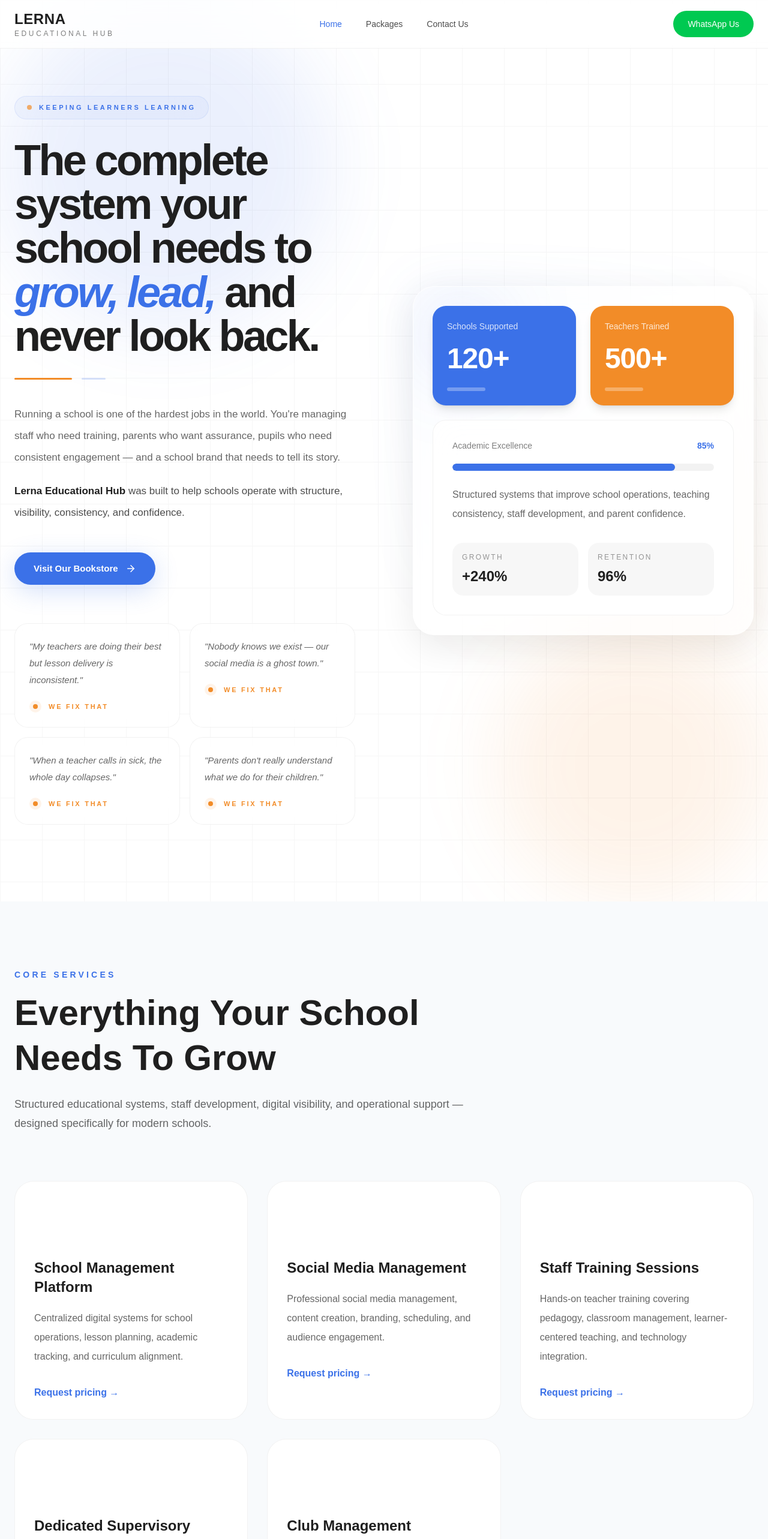
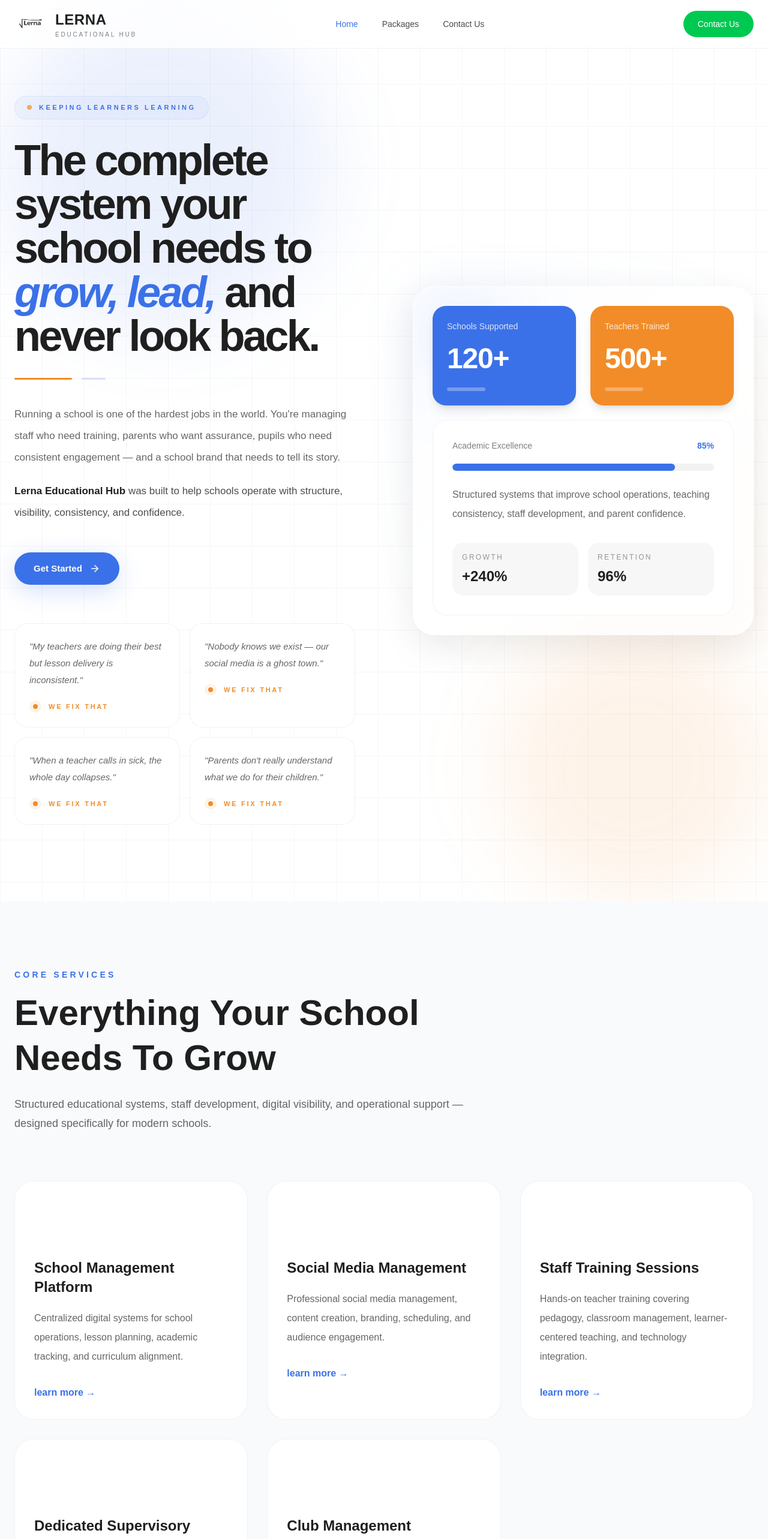
Before and after one commit to Wilsonide/lerna-official, a Next.js app: page / in a window 1280 px wide. Shown: the top 2566 px of the page at 60% size. Built offline with nearby package versions, Linux system fonts and the light colour scheme.

Commit message:
up and running

```diff
--- a/components/layout/footer.tsx
+++ b/components/layout/footer.tsx
@@ -24,7 +24,7 @@
             rel="noopener noreferrer"
             className="mt-8 inline-flex bg-brand-orange px-8 py-4 rounded-full font-medium hover:opacity-90 transition"
           >
-            Chat on WhatsApp
+            Contact Us
           </a>
         </div>
       </div>
--- a/components/layout/navbar.tsx
+++ b/components/layout/navbar.tsx
@@ -4,6 +4,7 @@
 import Link from "next/link";
 import { Menu, X } from "lucide-react";
 import { usePathname } from "next/navigation";
+import Image from "next/image";
 
 export default function Navbar() {
   const [open, setOpen] = useState(false);
@@ -20,16 +21,30 @@
     <header className="fixed top-0 left-0 right-0 z-50 border-b border-black/5 bg-white/80 backdrop-blur-xl">
       <div className="max-w-7xl mx-auto px-6 h-20 flex items-center justify-between">
         {/* Logo */}
-        <Link href="/" className="flex flex-col">
-          <span className="font-bold text-2xl tracking-wide text-brand-black">
-            LERNA
-          </span>
+        <Link href="/" className="flex items-center gap-3">
+          {/* Logo Image */}
+          <div className="flex items-center justify-center w-14 h-14 shrink-0">
+            <Image
+              src="/logo.png"
+              alt="Lerna Logo"
+              width={76}
+              height={76}
+              className="object-contain"
+              priority
+            />
+          </div>
 
-          <span className="text-xs tracking-[0.3em] text-black/50 uppercase">
-            Educational Hub
-          </span>
+          {/* Brand Text */}
+          <div className="flex flex-col justify-center leading-none">
+            <span className="font-bold text-2xl tracking-wide text-brand-black">
+              LERNA
+            </span>
+
+            <span className="mt-1 text-[10px] tracking-[0.28em] text-black/50 uppercase">
+              Educational Hub
+            </span>
+          </div>
         </Link>
-
         {/* Desktop Nav */}
         <nav className="hidden md:flex items-center gap-10">
           <Link href="/" className={linkClass("/")}>
@@ -51,7 +66,7 @@
           rel="noopener noreferrer"
           className="hidden md:flex bg-green-500 text-white px-6 py-3 rounded-full text-sm font-medium hover:opacity-90 transition"
         >
-          WhatsApp Us
+          Contact Us
         </a>
 
         {/* Mobile Button */}
--- a/components/section/extra-services.tsx
+++ b/components/section/extra-services.tsx
@@ -30,7 +30,7 @@
 
               <div className="mt-8 text-brand-blue font-semibold hover:underline">
                 {/* {service.price} */}
-                Request Pricing →
+                learn more →
               </div>
             </div>
           ))}
--- a/components/section/hero.tsx
+++ b/components/section/hero.tsx
@@ -72,7 +72,7 @@
           {/* CTA */}
           <div className="mt-12">
             <a
-              href="https://lernabookstore.bumpa.shop/"
+              href="/pricing"
               target="_blank"
               rel="noopener noreferrer"
               className="group relative inline-flex items-center justify-center overflow-hidden rounded-full bg-brand-blue px-8 py-4 text-[15px] font-semibold text-white shadow-[0_10px_40px_rgba(59,113,232,0.22)] transition-all duration-300 hover:-translate-y-1 hover:shadow-[0_20px_60px_rgba(59,113,232,0.32)]"
@@ -81,7 +81,7 @@
               <span className="absolute inset-0 translate-x-[-120%] bg-gradient-to-r from-white/0 via-white/20 to-white/0 transition-transform duration-1000 group-hover:translate-x-[120%]" />
 
               <span className="relative z-10 flex items-center gap-3">
-                Visit Our Bookstore
+                Get Started
                 <svg
                   xmlns="http://www.w3.org/2000/svg"
                   width="18"
--- a/components/section/resources.tsx
+++ b/components/section/resources.tsx
@@ -31,6 +31,18 @@
             </div>
           ))}
         </div>
+
+        {/* CTA BUTTON */}
+        <div className="mt-14 flex justify-center">
+          <a
+            href="https://lernabookshop.bumpa.shop/"
+            target="_blank"
+            rel="noopener noreferrer"
+            className="inline-flex items-center justify-center px-8 py-4 rounded-full bg-brand-blue text-white font-semibold hover:bg-brand-blue/90 transition"
+          >
+            Visit Our Bookstore
+          </a>
+        </div>
       </div>
     </section>
   );
--- a/components/ui/service-card.tsx
+++ b/components/ui/service-card.tsx
@@ -28,7 +28,7 @@
       <p className="mt-5 text-black/60 leading-8">{description}</p>
 
       <button className="mt-8 text-brand-blue font-semibold hover:underline">
-        Request pricing →
+        learn more →
       </button>
     </div>
   );
```
Also changed, not shown: public/logo.png (added).
